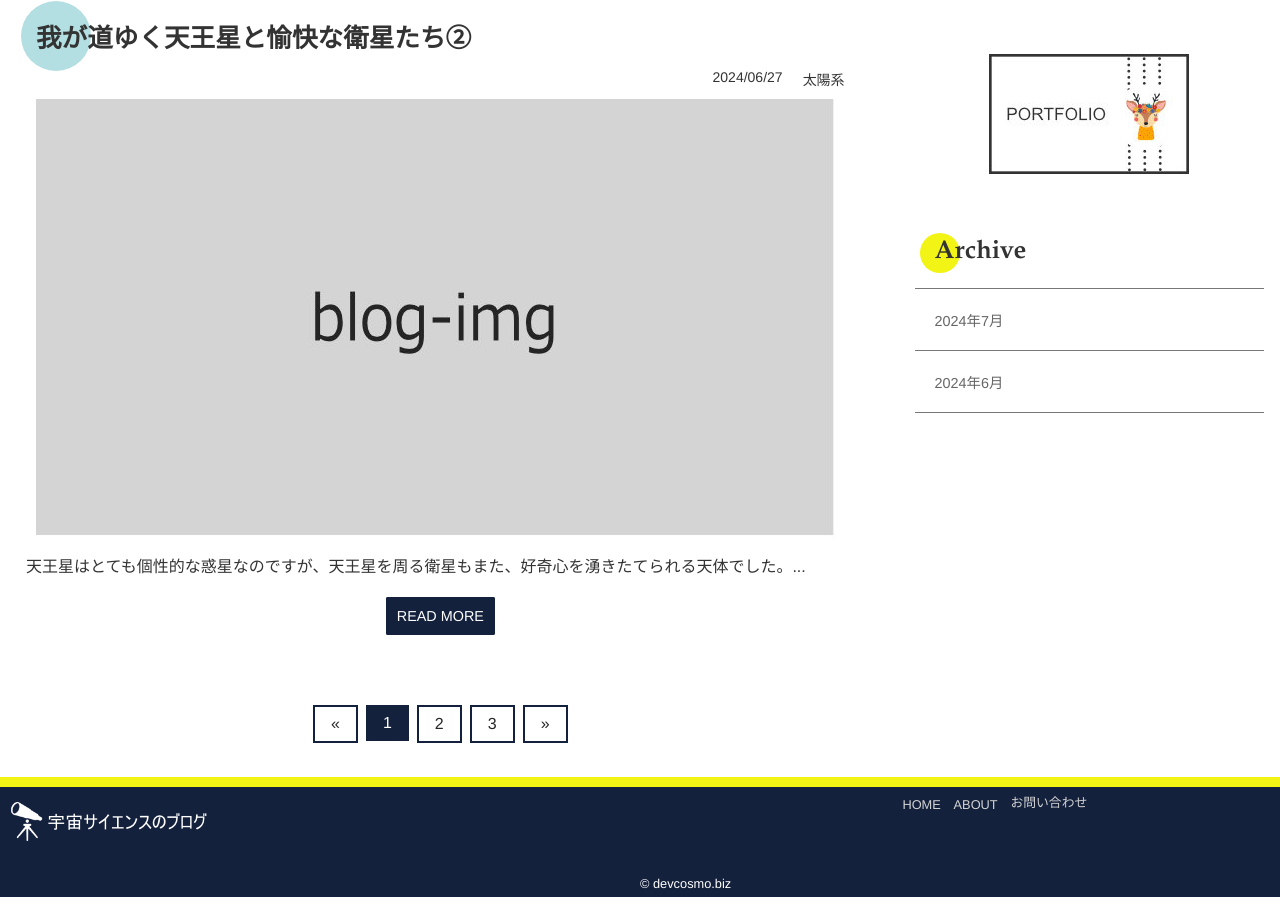
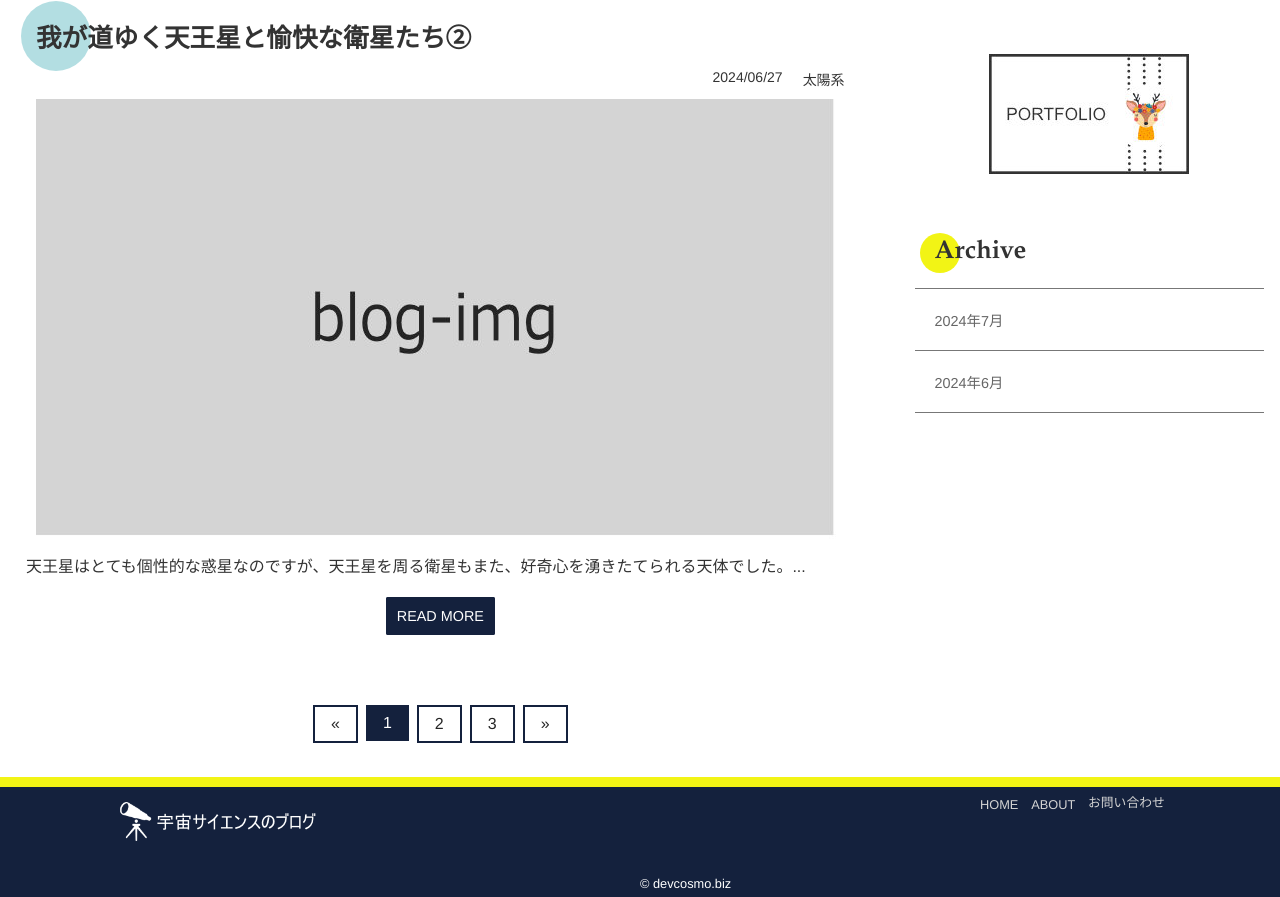
Before and after one commit to dev-milk/re-cosmo-design-html, a plain HTML site: page index.html in a window 1280 px wide. Shown: the part 1074-1971 px from the top of the page. Drawn offline with Linux system fonts and the light colour scheme.

Commit message:
フッター修正

```diff
--- a/css/style.css
+++ b/css/style.css
@@ -662,8 +662,8 @@ footer {
 #footer {
     margin: 0 auto;
     display: flex;
-    justify-content:space-between;
-    width: 1280px;
+    justify-content: space-around;
+    width: 100%;
 
   }
 
@@ -678,23 +678,29 @@ footer {
   }
 
   #footer .item {
-    width: 30%;
+    width: 33%;
   }
+
 
   #footer ul {
     list-style: none;
+    padding: 0;
+    margin: 0;
+    display: flex;
+    justify-content: center; /* 中央寄せ */
   }
-
   #footer ul li {
-    float:left;
-    margin-left: 0.5em;
-    margin-right: 0.5em;
+    margin: 0 0.5em;
     font-size: 0.8rem;
     padding: 10px 0;
   }
 
   #footer .list-item {
     line-height: 1;
+  }
+
+  #footer .footer-menu {
+   float:right;
   }
 
 
@@ -715,6 +721,9 @@ footer {
   #footer .item {
     width:100%;
   }
+  #footer .footer-menu {
+   display: none;
+   }
 
 }
 
@@ -768,11 +777,3 @@ Go top
   border-top: 3px solid #14213D;
   border-right: 3px solid #14213D;
 }
-
-/*-------------------------------------------
-reCapcha 位置
-
-.grecaptcha-badge{
-  margin-bottom: 60px;
-}
--------------------------------------------*/
--- a/index.html
+++ b/index.html
@@ -185,7 +185,7 @@
               <div class="footer-logo"><a href="index.html"><img src="./img/footer-logo.png" alt="footer-logo"></a></div>
             </div>
             <div class="item">
-              <ul>
+              <ul class="footer-menu">
                 <li><a href="index.html">HOME</a></li>
                 <li><a href="#">ABOUT</a></li>
                 <li class="list-item"><a href="#">お問い合わせ</a></li>
```
